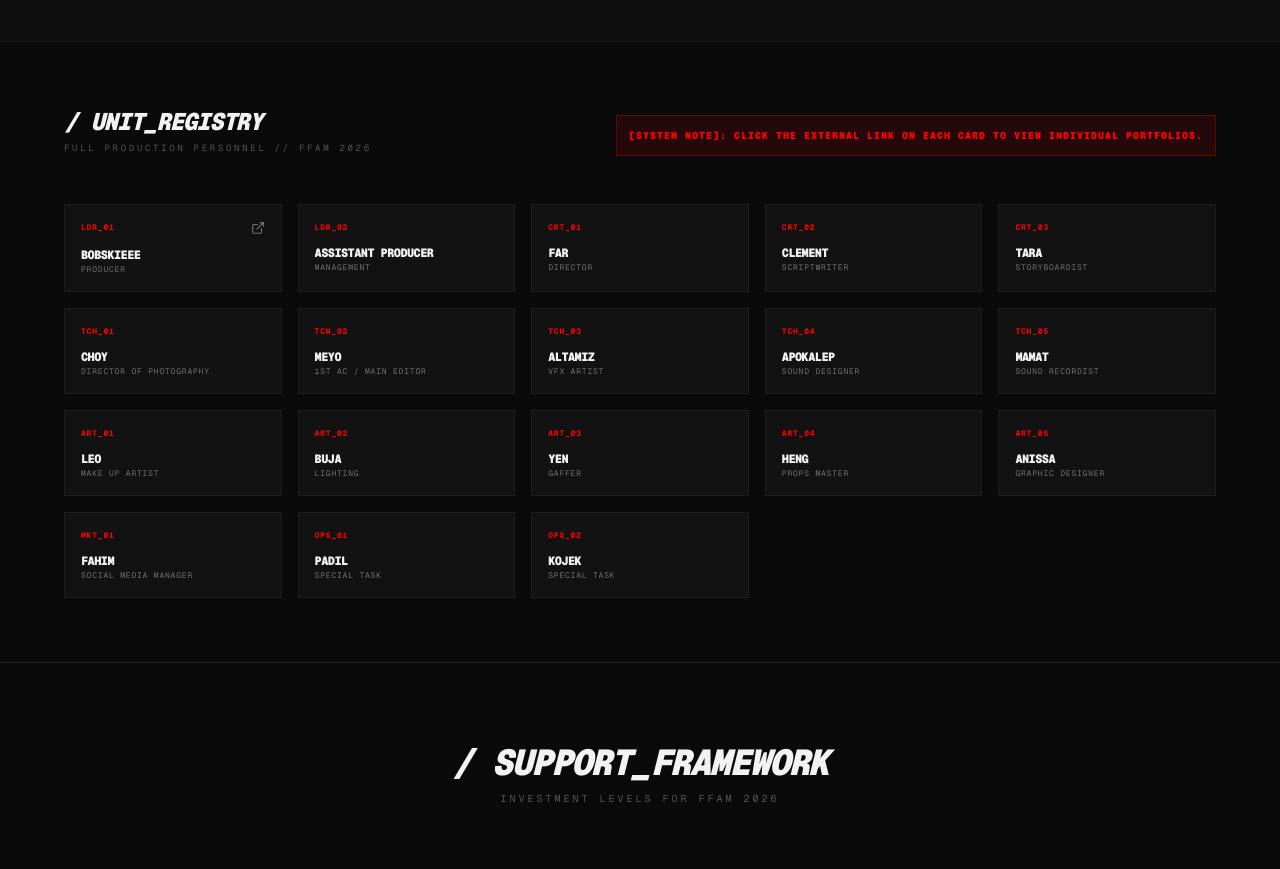
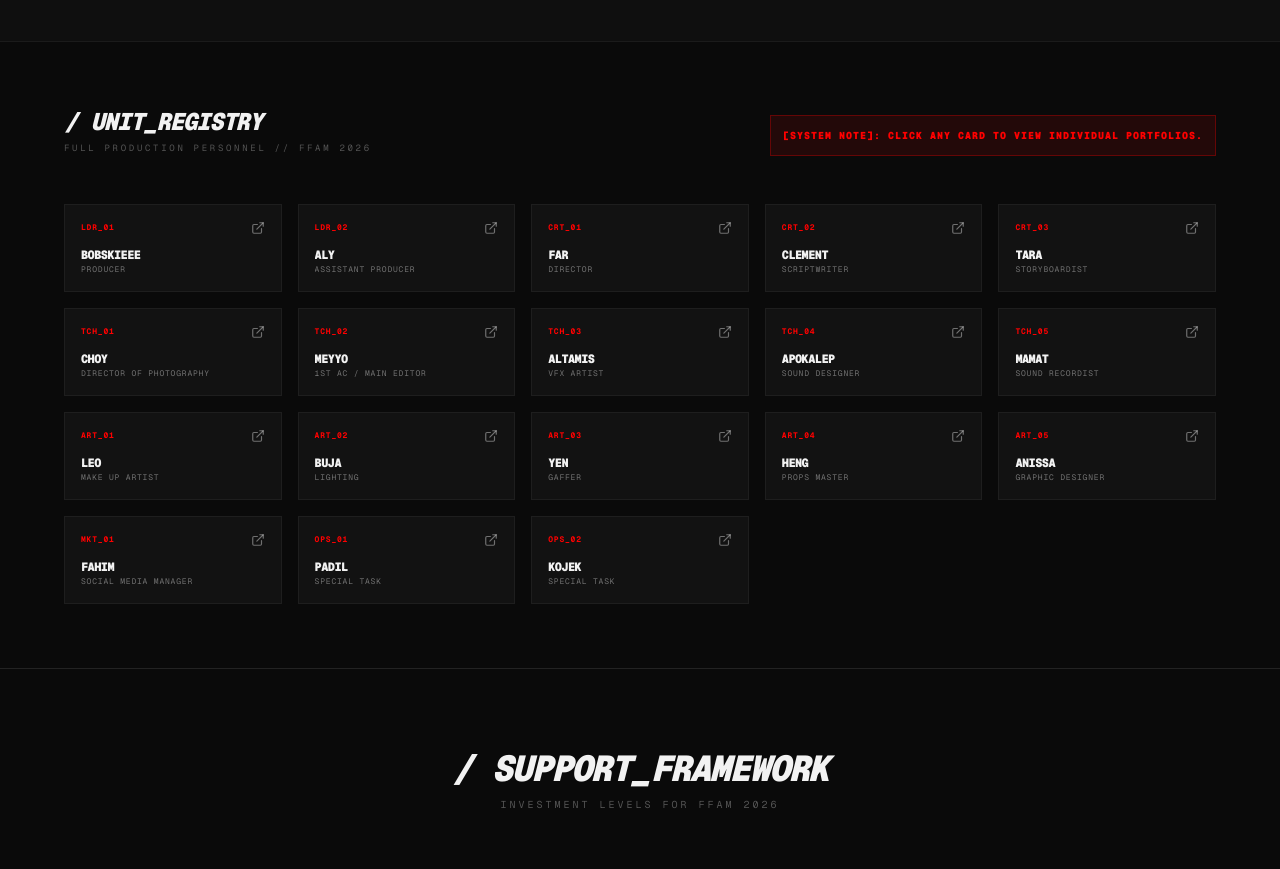
Before and after one commit to Dausahs/RESTUDIO, a Next.js app: page / in a window 1280 px wide. Shown: the part 1000-1869 px from the top of the page. Built offline with nearby package versions, Linux system fonts and the light colour scheme.

Commit message:
UPDATED REGISTRY

```diff
--- a/app/page.tsx
+++ b/app/page.tsx
@@ -2,7 +2,7 @@
 
 import React from 'react';
 import {
-  ChevronRight, Mail, Phone, ExternalLink, Target, Rocket, Award
+  ChevronRight, Mail, Phone, ExternalLink, Target, Award
 } from 'lucide-react';
 
 export default function REProductionWebsite() {
@@ -17,23 +17,23 @@ export default function REProductionWebsite() {
 
   const team = [
     { id: "LDR_01", name: "Bobskieee", role: "Producer", link: "https://www.tiktok.com/@bobskieee_" },
-    { id: "LDR_02", name: "Assistant Producer", role: "Management", link: "#" },
-    { id: "CRT_01", name: "Far", role: "Director", link: "#" },
-    { id: "CRT_02", name: "Clement", role: "Scriptwriter", link: "#" },
-    { id: "CRT_03", name: "Tara", role: "Storyboardist", link: "#" },
-    { id: "TCH_01", name: "Choy", role: "Director of Photography", link: "#" },
-    { id: "TCH_02", name: "Meyo", role: "1st AC / Main Editor", link: "#" },
-    { id: "TCH_03", name: "Altamiz", role: "VFX Artist", link: "#" },
-    { id: "TCH_04", name: "Apokalep", role: "Sound Designer", link: "#" },
-    { id: "TCH_05", name: "Mamat", role: "Sound Recordist", link: "#" },
-    { id: "ART_01", name: "Leo", role: "Make Up Artist", link: "#" },
-    { id: "ART_02", name: "Buja", role: "Lighting", link: "#" },
-    { id: "ART_03", name: "Yen", role: "Gaffer", link: "#" },
-    { id: "ART_04", name: "Heng", role: "Props Master", link: "#" },
-    { id: "ART_05", name: "Anissa", role: "Graphic Designer", link: "#" },
-    { id: "MKT_01", name: "Fahim", role: "Social Media Manager", link: "#" },
-    { id: "OPS_01", name: "Padil", role: "Special Task", link: "#" },
-    { id: "OPS_02", name: "Kojek", role: "Special Task", link: "#" },
+    { id: "LDR_02", name: "Aly", role: "Assistant Producer", link: "https://www.instagram.com/c.est___lavie/" },
+    { id: "CRT_01", name: "Far", role: "Director", link: "https://www.behance.net/farizasad" },
+    { id: "CRT_02", name: "Clement", role: "Scriptwriter", link: "https://www.instagram.com/cclementea/" },
+    { id: "CRT_03", name: "Tara", role: "Storyboardist", link: "https://www.instagram.com/tara.trisha/" },
+    { id: "TCH_01", name: "Choy", role: "Director of Photography", link: "https://www.instagram.com/ptraa_choyy/" },
+    { id: "TCH_02", name: "Meyyo", role: "1st AC / Main Editor", link: "https://www.instagram.com/shrulaimnnn/" },
+    { id: "TCH_03", name: "Altamis", role: "VFX Artist", link: "https://www.instagram.com/altam3ys/" },
+    { id: "TCH_04", name: "Apokalep", role: "Sound Designer", link: "https://www.instagram.com/apokalep/" },
+    { id: "TCH_05", name: "Mamat", role: "Sound Recordist", link: "https://www.instagram.com/_arifhz/" },
+    { id: "ART_01", name: "Leo", role: "Make Up Artist", link: "https://www.instagram.com/vlleo11/" },
+    { id: "ART_02", name: "Buja", role: "Lighting", link: "https://www.instagram.com/amzarzhri/" },
+    { id: "ART_03", name: "Yen", role: "Gaffer", link: "https://www.instagram.com/fazreen_izran/" },
+    { id: "ART_04", name: "Heng", role: "Props Master", link: "https://www.instagram.com/zehengwong/" },
+    { id: "ART_05", name: "Anissa", role: "Graphic Designer", link: "https://www.instagram.com/anissakml/" },
+    { id: "MKT_01", name: "Fahim", role: "Social Media Manager", link: "https://www.instagram.com/fhkimii/" },
+    { id: "OPS_01", name: "Padil", role: "Special Task", link: "https://www.instagram.com/seventwootwo11/" },
+    { id: "OPS_02", name: "Kojek", role: "Special Task", link: "https://www.instagram.com/qjackzz_/" },
   ];
 
   return (
@@ -118,23 +118,26 @@ export default function REProductionWebsite() {
           </div>
           <div className="bg-[#FF0000]/10 border border-[#FF0000]/30 p-3">
             <p className="text-[10px] text-[#FF0000] font-black uppercase tracking-widest">
-              [SYSTEM NOTE]: CLICK THE EXTERNAL LINK ON EACH CARD TO VIEW INDIVIDUAL PORTFOLIOS.
+              [SYSTEM NOTE]: CLICK ANY CARD TO VIEW INDIVIDUAL PORTFOLIOS.
             </p>
           </div>
         </div>
 
         <div className="grid grid-cols-1 sm:grid-cols-2 md:grid-cols-4 lg:grid-cols-5 gap-4">
           {team.map((member) => (
-            <div
+            <a
               key={member.id}
-              className="group relative bg-white/[0.03] border border-white/5 p-4 hover:bg-white/[0.07] hover:border-[#FF0000]/50 transition-all"
+              href={member.link}
+              target="_blank"
+              rel="noopener noreferrer"
+              className={`group relative bg-white/[0.03] border border-white/5 p-4 hover:bg-white/[0.07] hover:border-[#FF0000]/50 transition-all ${member.link === "#" ? "pointer-events-none" : "cursor-pointer"}`}
             >
               <div className="flex justify-between items-start mb-3">
                 <span className="text-[8px] text-[#FF0000] font-bold tracking-widest">{member.id}</span>
                 {member.link !== "#" && (
-                  <a href={member.link} target="_blank" rel="noopener noreferrer" title="View Portfolio" className="text-white/40 hover:text-[#FF0000] transition-colors">
+                  <div className="text-white/40 group-hover:text-[#FF0000] transition-colors">
                     <ExternalLink size={14} />
-                  </a>
+                  </div>
                 )}
               </div>
               <h3 className="text-xs font-black uppercase tracking-tighter group-hover:text-[#FF0000] transition-colors truncate">
@@ -144,7 +147,7 @@ export default function REProductionWebsite() {
                 {member.role}
               </p>
               <div className="absolute bottom-0 left-0 h-[1px] w-0 bg-[#FF0000] group-hover:w-full transition-all duration-300" />
-            </div>
+            </a>
           ))}
         </div>
       </section>
```
